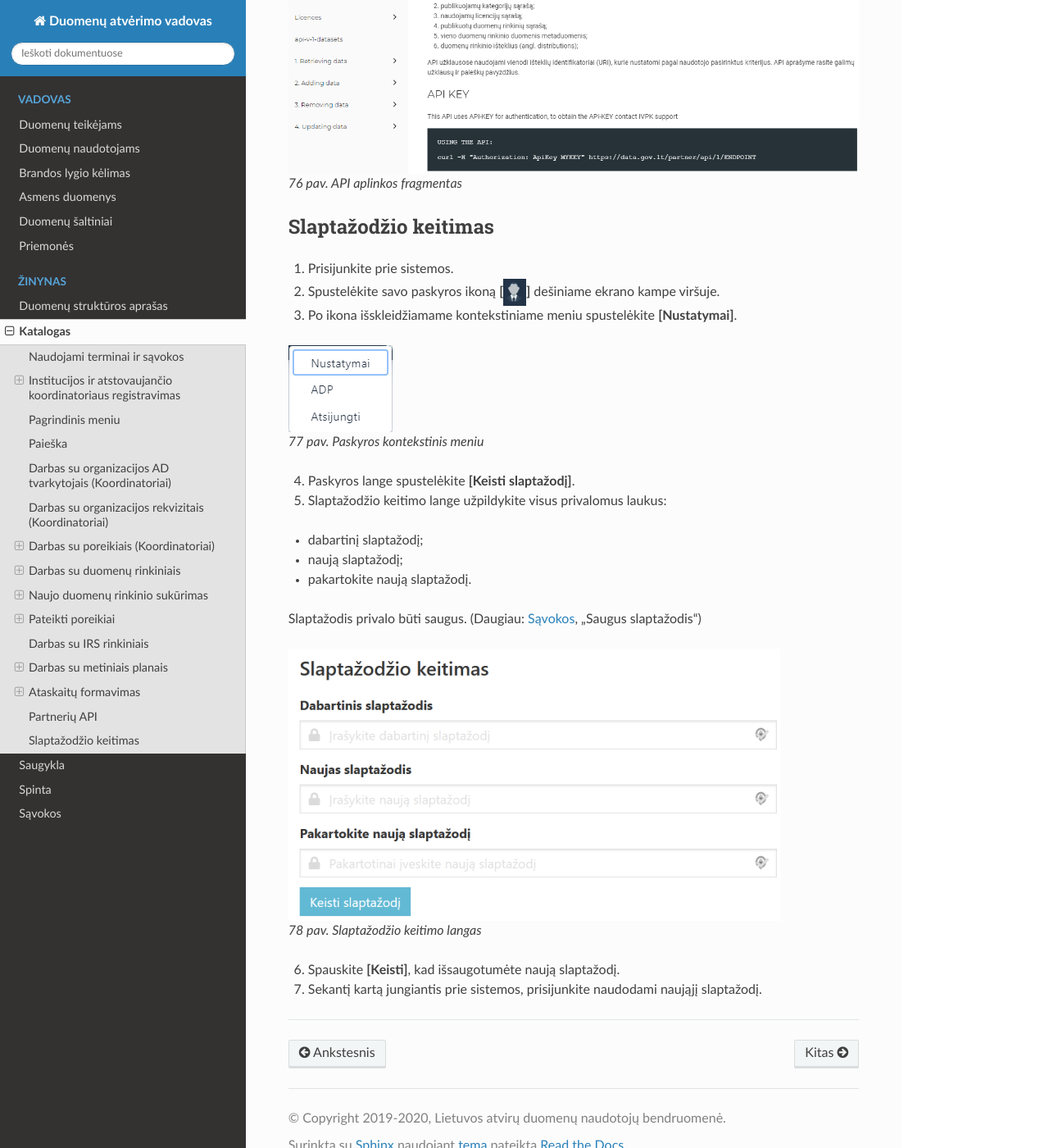
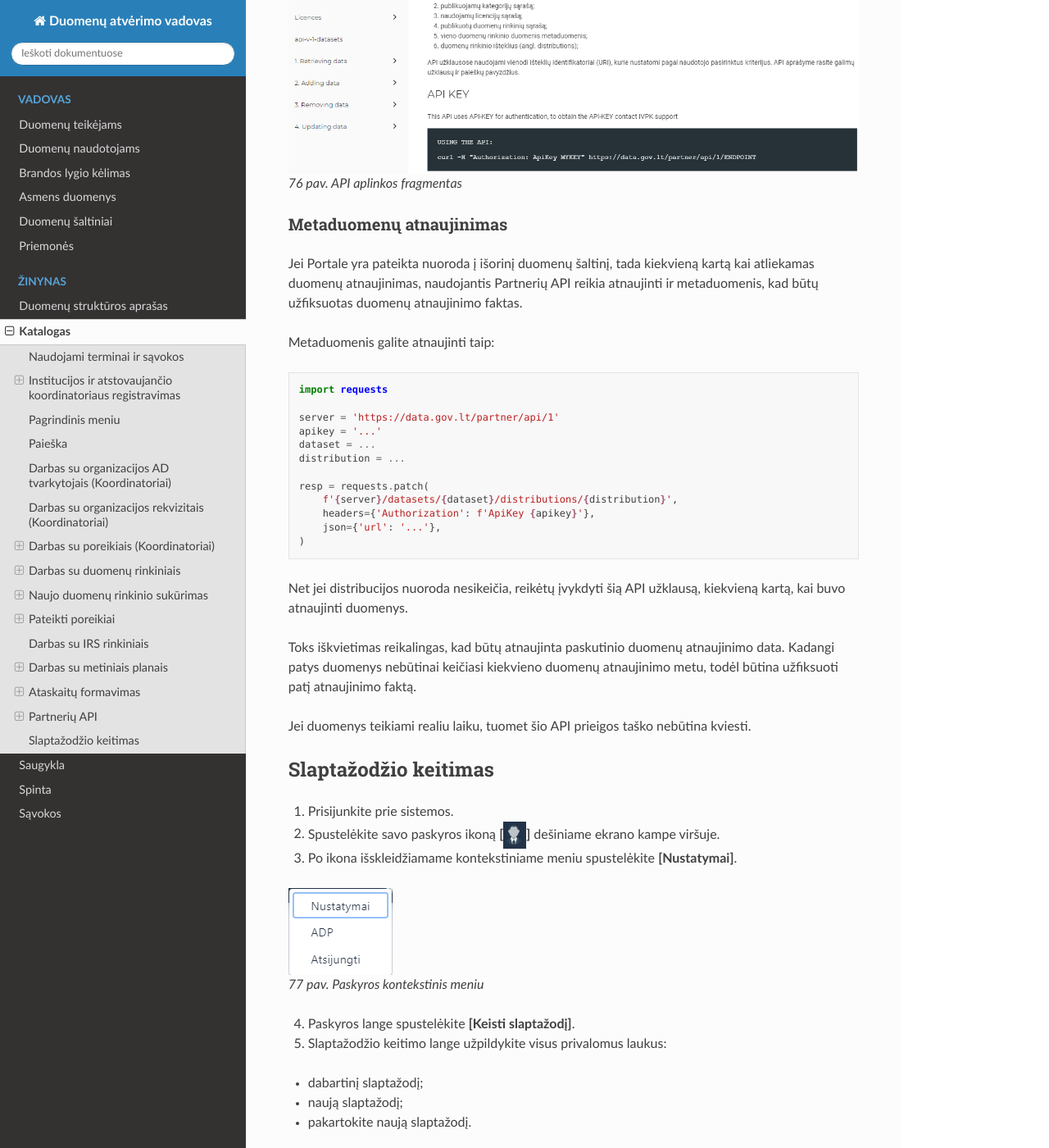
Before and after one commit to atviriduomenys/manifest, a Sphinx documentation site: the page built from docs/katalogas.rst, in a window 1280 px wide and 1400 px high, scrolled down 50527 px. Shown: the whole window at 82% size. Built offline with Sphinx 7.4.7 and the Read the Docs theme 2.0.0, drawn with Linux system fonts in a browser that asks for light colours.

Commit message:
Update docs about distribution metadata

```diff
--- a/docs/katalogas.rst
+++ b/docs/katalogas.rst
@@ -1666,6 +1666,41 @@ Partnerių API
 
 | |image98|
 | *76 pav. API aplinkos fragmentas*
+
+
+Metaduomenų atnaujinimas
+========================
+
+Jei Portale yra pateikta nuoroda į išorinį duomenų šaltinį, tada kiekvieną
+kartą kai atliekamas duomenų atnaujinimas, naudojantis Partnerių API reikia
+atnaujinti ir metaduomenis, kad būtų užfiksuotas duomenų atnaujinimo faktas.
+
+Metaduomenis galite atnaujinti taip:
+
+.. code-block:: python
+
+    import requests
+
+    server = 'https://data.gov.lt/partner/api/1'
+    apikey = '...'
+    dataset = ...
+    distribution = ...
+
+    resp = requests.patch(
+        f'{server}/datasets/{dataset}/distributions/{distribution}',
+        headers={'Authorization': f'ApiKey {apikey}'},
+        json={'url': '...'},
+    )
+
+Net jei distribucijos nuoroda nesikeičia, reikėtų įvykdyti šią API užklausą,
+kiekvieną kartą, kai buvo atnaujinti duomenys.
+
+Toks iškvietimas reikalingas, kad būtų atnaujinta paskutinio duomenų
+atnaujinimo data. Kadangi patys duomenys nebūtinai keičiasi kiekvieno duomenų
+atnaujinimo metu, todėl būtina užfiksuoti patį atnaujinimo faktą.
+
+Jei duomenys teikiami realiu laiku, tuomet šio API prieigos taško nebūtina
+kviesti.
 
 
 Slaptažodžio keitimas
```
